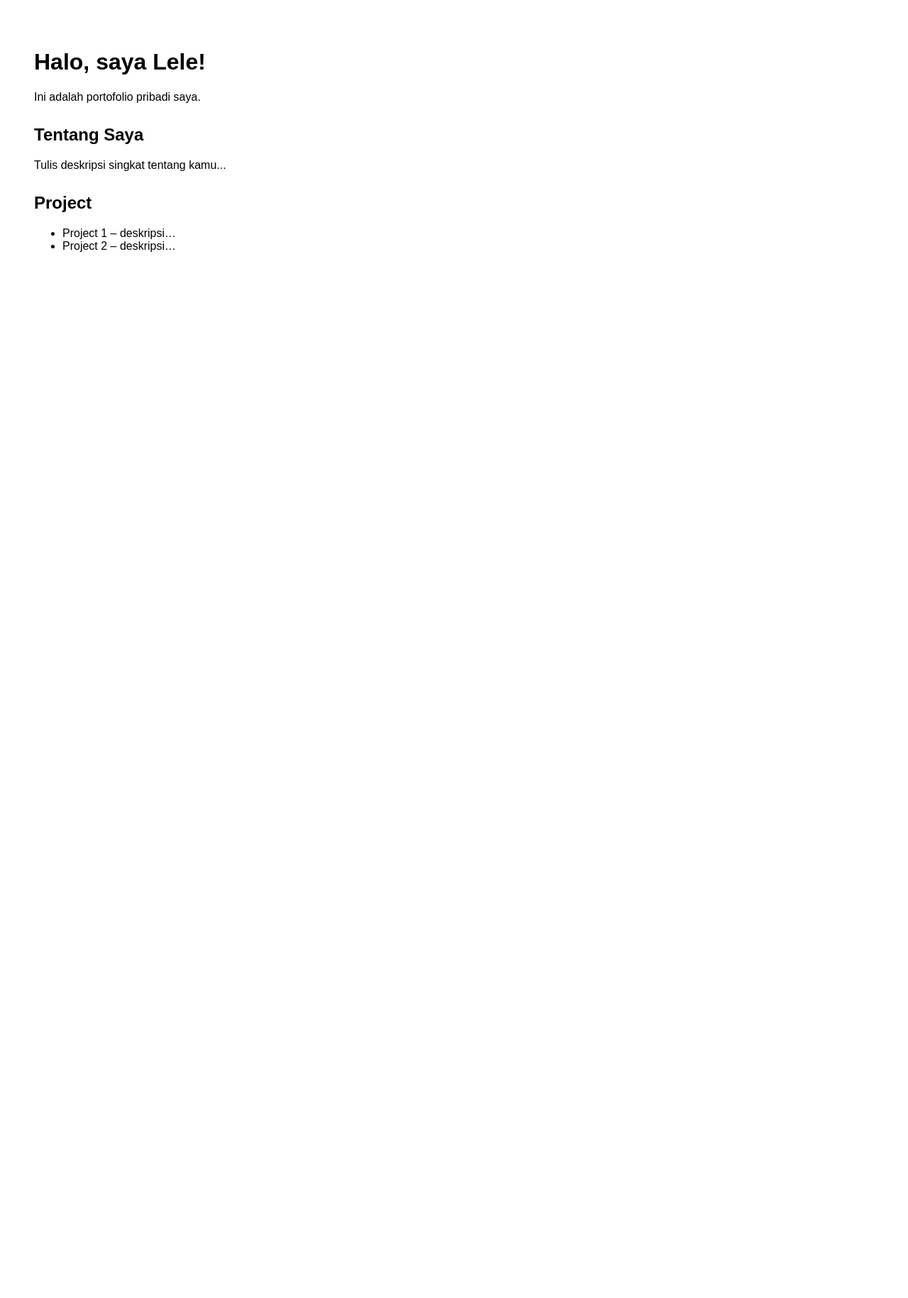
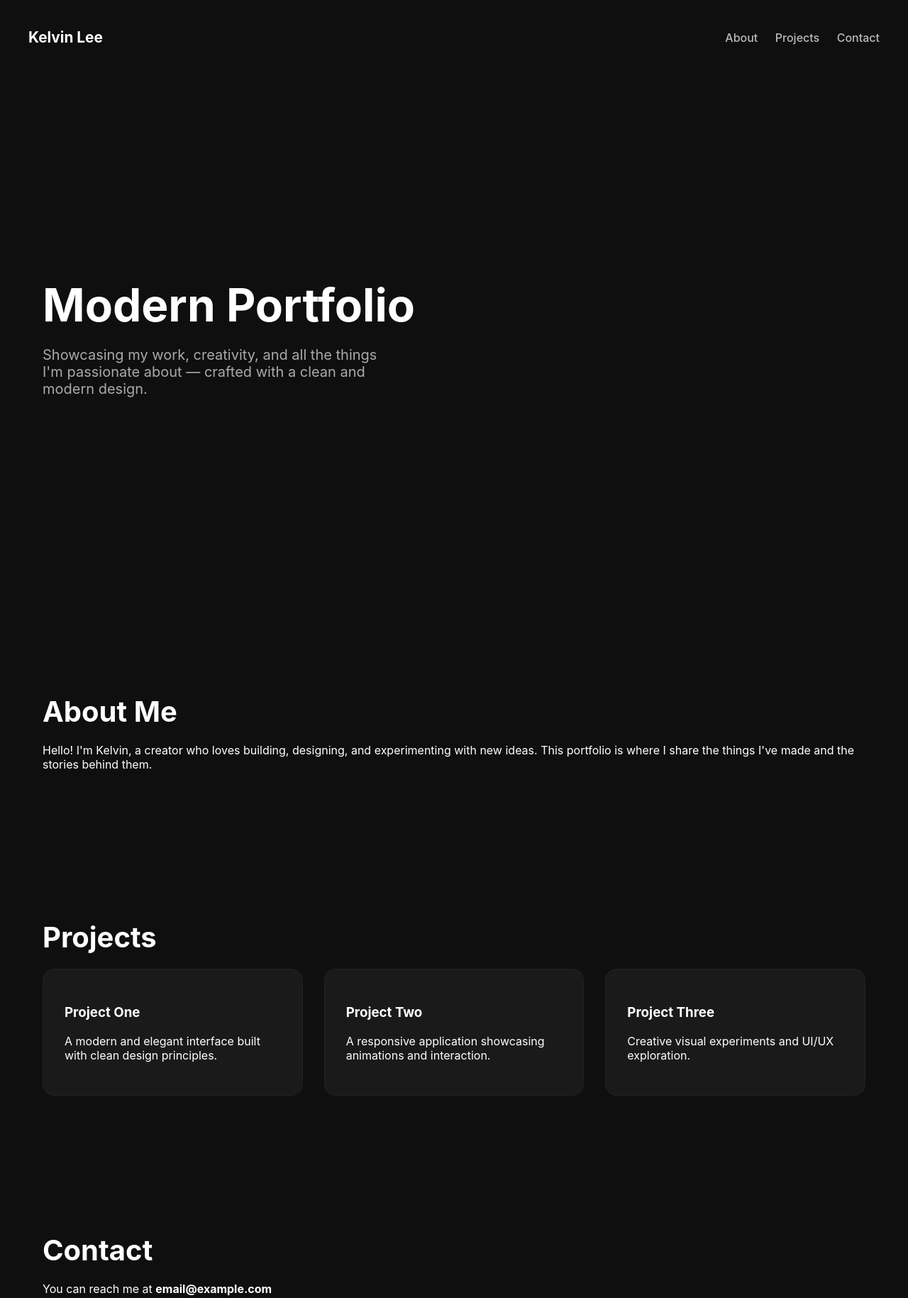
Before and after one commit to signarr/signarr.github.io, a plain HTML site: page index.html in a window 1280 px wide. Shown: the top 1829 px of the page at 71% size. Before the commit the page ends 800 px from the top, so only its background shows below. Drawn offline with Linux system fonts and the light colour scheme.

Commit message:
index.html

```diff
--- a/index.html
+++ b/index.html
@@ -1,29 +1,122 @@
 <!DOCTYPE html>
-<html>
+<html lang="en">
 <head>
-  <title>Portofolio Saya</title>
   <meta charset="UTF-8" />
+  <meta name="viewport" content="width=device-width, initial-scale=1.0" />
+  <title>Portfolio - Kelvin Lee</title>
   <style>
-    body { font-family: Arial; padding: 40px; }
-    h1 { font-size: 32px; }
-    .section { margin-top: 30px; }
+    body {
+      margin: 0;
+      font-family: 'Inter', sans-serif;
+      background: #0f0f0f;
+      color: #fff;
+    }
+    header {
+      padding: 40px;
+      display: flex;
+      justify-content: space-between;
+      align-items: center;
+    }
+    nav a {
+      color: #bbb;
+      margin-left: 20px;
+      text-decoration: none;
+      font-weight: 500;
+    }
+    nav a:hover {
+      color: #fff;
+    }
+    .hero {
+      height: 80vh;
+      display: flex;
+      flex-direction: column;
+      justify-content: center;
+      padding: 60px;
+    }
+    .hero h1 {
+      font-size: 4rem;
+      margin: 0;
+    }
+    .hero p {
+      font-size: 1.25rem;
+      max-width: 500px;
+      color: #aaa;
+    }
+    .section {
+      padding: 80px 60px;
+    }
+    h2 {
+      font-size: 2.5rem;
+      margin-bottom: 20px;
+    }
+    .projects {
+      display: grid;
+      grid-template-columns: repeat(auto-fit, minmax(280px, 1fr));
+      gap: 30px;
+    }
+    .card {
+      background: #1a1a1a;
+      padding: 30px;
+      border-radius: 16px;
+      transition: 0.3s;
+      border: 1px solid #222;
+    }
+    .card:hover {
+      transform: translateY(-5px);
+      border-color: #444;
+    }
+    footer {
+      padding: 40px;
+      text-align: center;
+      color: #777;
+    }
   </style>
 </head>
 <body>
-  <h1>Halo, saya Lele!</h1>
-  <p>Ini adalah portofolio pribadi saya.</p>
+  <header>
+    <strong style="font-size: 1.3rem;">Kelvin Lee</strong>
+    <nav>
+      <a href="#about">About</a>
+      <a href="#projects">Projects</a>
+      <a href="#contact">Contact</a>
+    </nav>
+  </header>
 
-  <div class="section">
-    <h2>Tentang Saya</h2>
-    <p>Tulis deskripsi singkat tentang kamu...</p>
-  </div>
+  <section class="hero">
+    <h1>Modern Portfolio</h1>
+    <p>Showcasing my work, creativity, and all the things I'm passionate about — crafted with a clean and modern design.</p>
+  </section>
 
-  <div class="section">
-    <h2>Project</h2>
-    <ul>
-      <li>Project 1 – deskripsi…</li>
-      <li>Project 2 – deskripsi…</li>
-    </ul>
-  </div>
+  <section class="section" id="about">
+    <h2>About Me</h2>
+    <p>Hello! I'm Kelvin, a creator who loves building, designing, and experimenting with new ideas. This portfolio is where I share the things I've made and the stories behind them.</p>
+  </section>
+
+  <section class="section" id="projects">
+    <h2>Projects</h2>
+    <div class="projects">
+      <div class="card">
+        <h3>Project One</h3>
+        <p>A modern and elegant interface built with clean design principles.</p>
+      </div>
+      <div class="card">
+        <h3>Project Two</h3>
+        <p>A responsive application showcasing animations and interaction.</p>
+      </div>
+      <div class="card">
+        <h3>Project Three</h3>
+        <p>Creative visual experiments and UI/UX exploration.</p>
+      </div>
+    </div>
+  </section>
+
+  <section class="section" id="contact">
+    <h2>Contact</h2>
+    <p>You can reach me at <strong>email@example.com</strong></p>
+  </section>
+
+  <footer>
+    © 2025 Kelvin Lee — All Rights Reserved
+  </footer>
 </body>
 </html>
```
